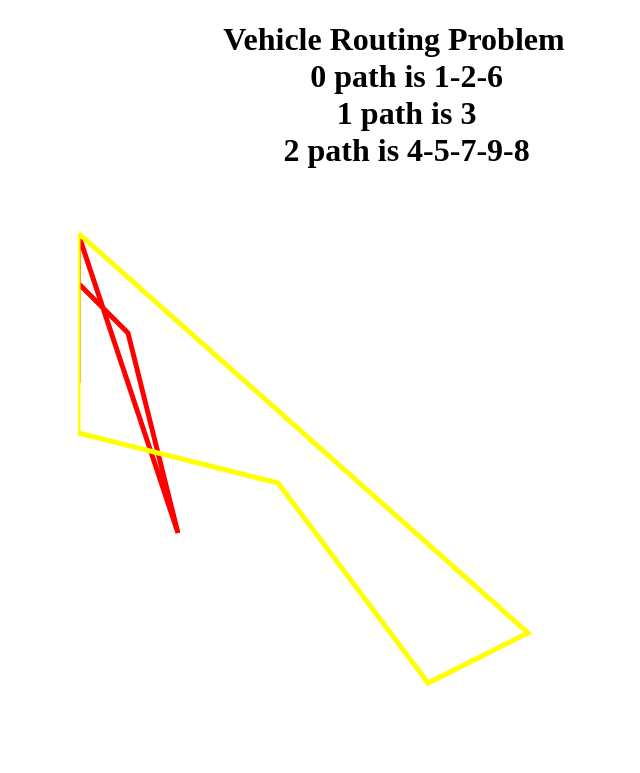
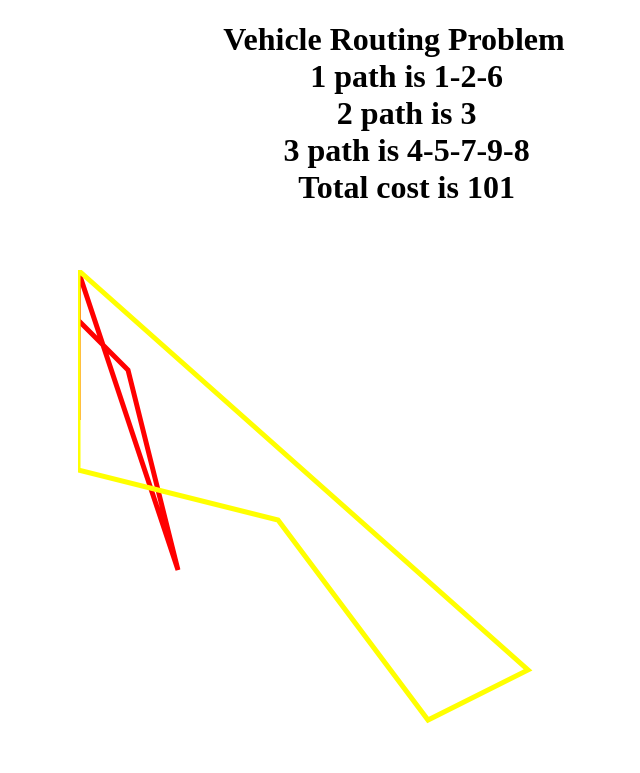
Before and after one commit to hardiked/loi, a plain HTML site: page index.html in a window 1280 px wide. Shown: the whole page, without its empty margins (246-886 px from the left). Drawn offline with Linux system fonts and the light colour scheme.

Commit message:
distance added

```diff
--- a/index.html
+++ b/index.html
@@ -87,7 +87,7 @@
 					}
 				}
 				console.log(string);
-				div.innerHTML+= i + " path is "+string+'<br />';
+				div.innerHTML+= i+1 + " path is "+string+'<br />';
 				string="";
 			}
 		    div.className = 'row';
@@ -99,10 +99,12 @@
 			var canvas=document.getElementById("canvas1");
 			var ctx=canvas.getContext("2d");
 			ctx.lineWidth=5;
+			var cost=0;
 			for(i=0;i<answer.length;i++){
 				// console.log("i");
 				for(j=0;j<answer[i].length;j++){
 					if(j==0){
+						cost+=distance[0][answer[i][j]];
 						ctx.beginPath();
 						ctx.moveTo(0,0);
 						ctx.lineTo(0,answer[i][j]*50);
@@ -114,6 +116,7 @@
 						// }
 					}
 					else if(j!=answer.length-1){
+						cost+=distance[answer[i][j-1]][answer[i][j]];
 						ctx.lineTo(answer[i][j-1]*50,answer[i][j]*50);
 					}
 					// console.log(answer.length);
@@ -121,12 +124,15 @@
 						// console.log("lk");
 						if(answer[i].length==1){
 							// console.log("fd");
+							cost+=distance[answer[i][j]][0];
 							ctx.lineTo(0,0);
 							ctx.strokeStyle="red";
 							ctx.stroke();
 						}
 						else{
+							cost+=distance[answer[i][j-1]][answer[i][j]];
 							ctx.lineTo(answer[i][j-1]*50,answer[i][j]*50);
+							cost+=distance[answer[i][j]][0];
 							ctx.lineTo(0,0);
 							console.log(i);
 							if(i==0){
@@ -142,7 +148,9 @@
 						}
 					}
 				}
+				console.log(cost);
 			}
+			div.innerHTML+="Total cost is "+cost;
 		}
 	</script>
 	<title>LOI project</title>
```
